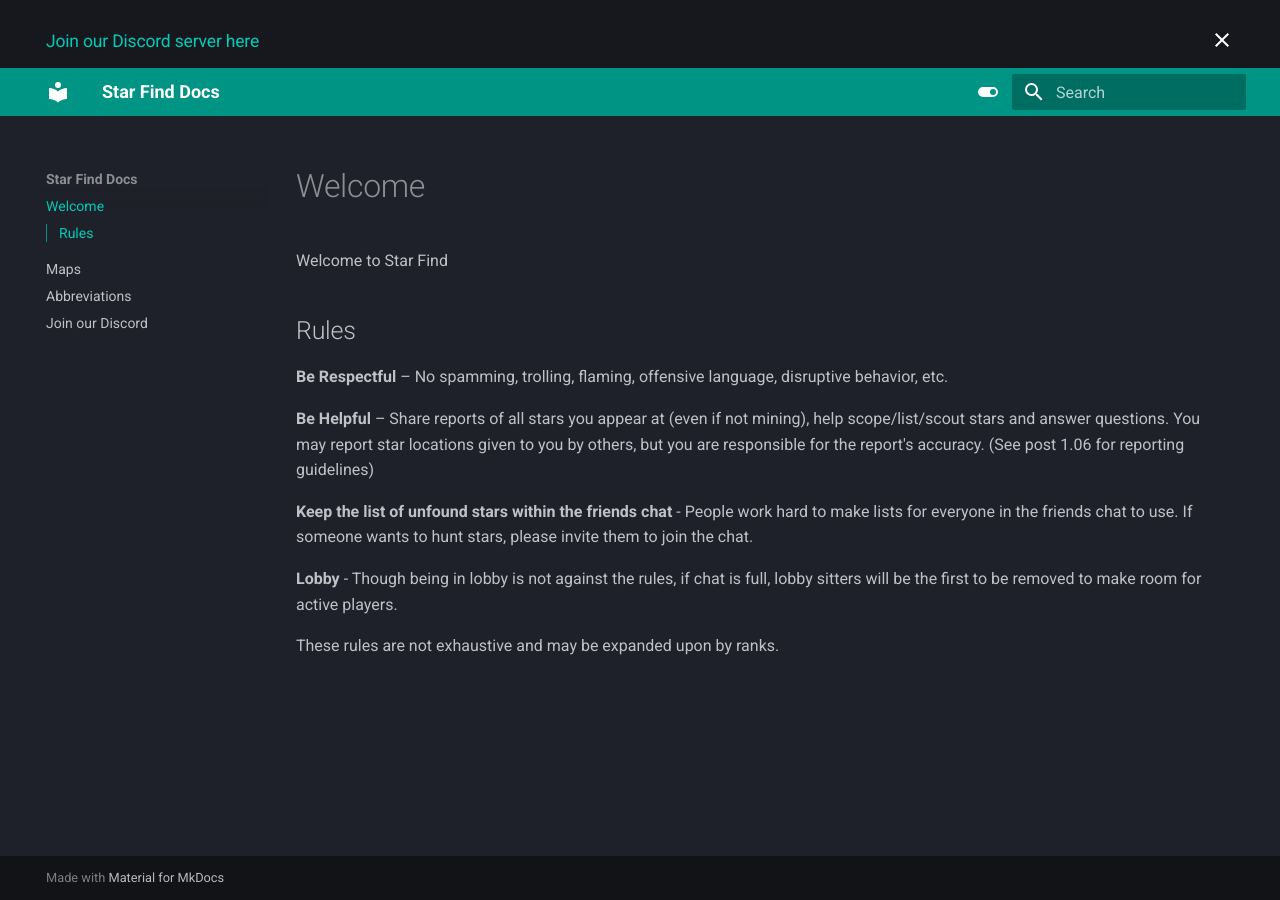
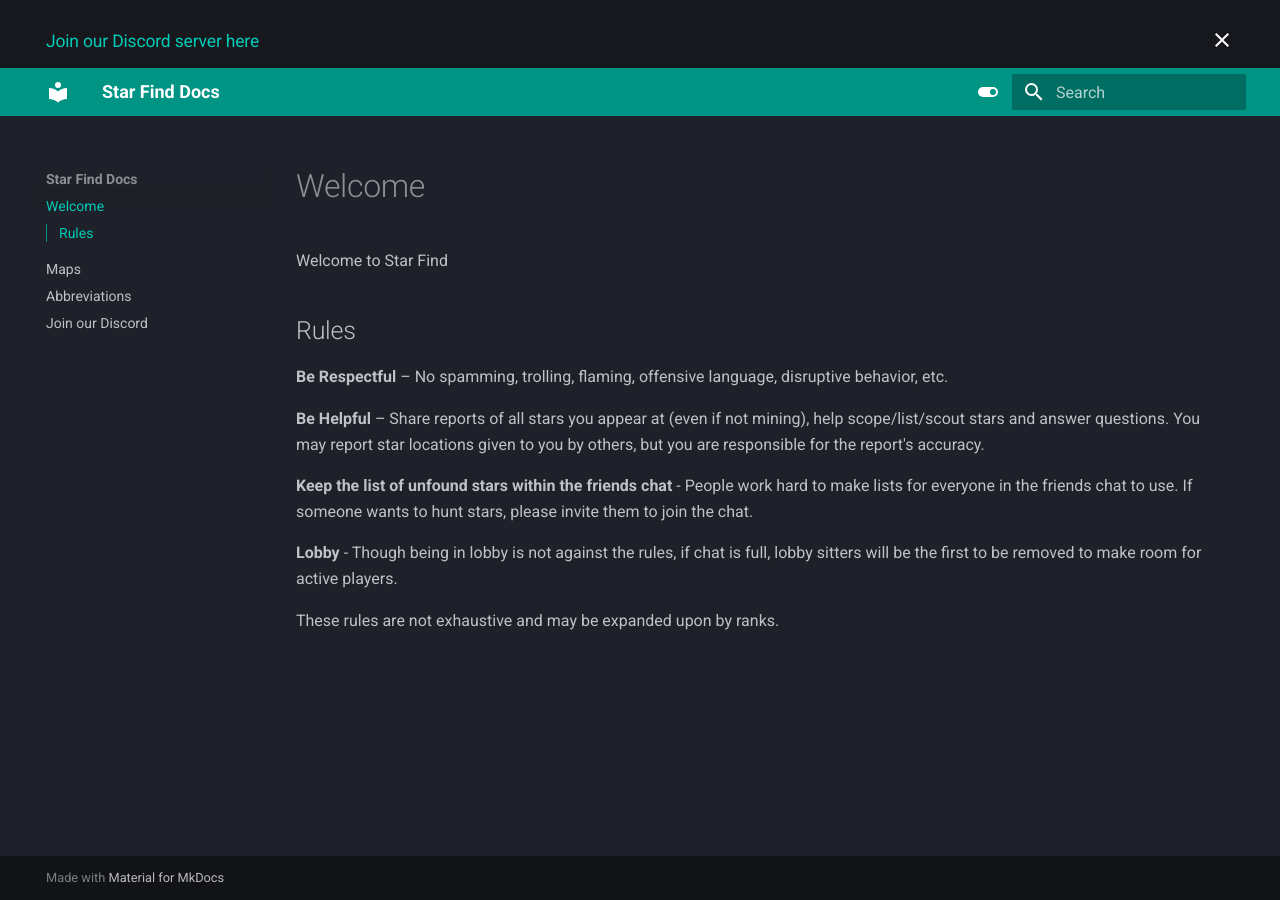
Before and after one commit to Star-Find-RS/Star-Find-Docs, an MkDocs documentation site: the page built from docs/index.md, in a window 1280 px wide. Built offline with MkDocs 1.6.1 and Material for MkDocs 9.7.7, drawn with Linux system fonts in a browser that asks for light colours.

```diff
--- a/docs/index.md
+++ b/docs/index.md
@@ -6,7 +6,7 @@ Welcome to Star Find
 
 **Be Respectful** – No spamming, trolling, flaming, offensive language, disruptive behavior, etc.
 
-**Be Helpful** – Share reports of all stars you appear at (even if not mining), help scope/list/scout stars and answer questions. You may report star locations given to you by others, but you are responsible for the report's accuracy. (See post 1.06 for reporting guidelines)
+**Be Helpful** – Share reports of all stars you appear at (even if not mining), help scope/list/scout stars and answer questions. You may report star locations given to you by others, but you are responsible for the report's accuracy.
 
 **Keep the list of unfound stars within the friends chat** - People work hard to make lists for everyone in the friends chat to use. If someone wants to hunt stars, please invite them to join the chat.
 
```
Also changed, not shown: docs/abbreviations.md (+1 -1 lines), docs/maps.md (+1 -1 lines).
